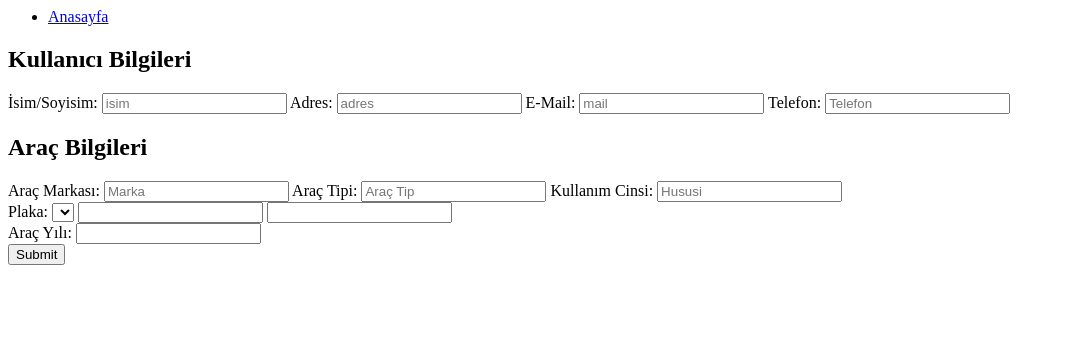
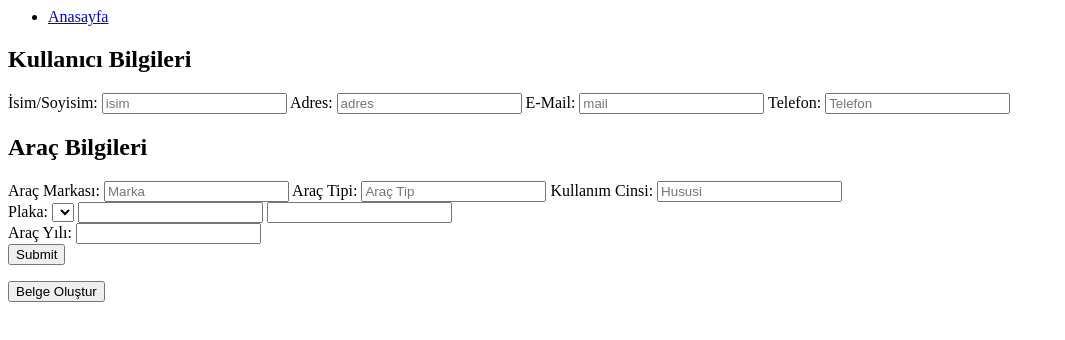
Before and after one commit to farukarslanCE/farukarslanCE.github.io, a plain HTML site: page sayfav1.html in a window 1280 px wide. Shown: the whole page, without its empty margins (0-1065 px from the left). Drawn offline with Linux system fonts and the light colour scheme; a script that the page names is missing.

Commit message:
Update sayfav1.html

```diff
--- a/sayfav1.html
+++ b/sayfav1.html
@@ -142,5 +142,7 @@
             download(pdfBytes, "ornek_cikti.pdf", "application/pdf");
         }
       </script>
+
+      <button onclick="fillForm()">Belge Oluştur</button>
     </body>
 </html>
```
